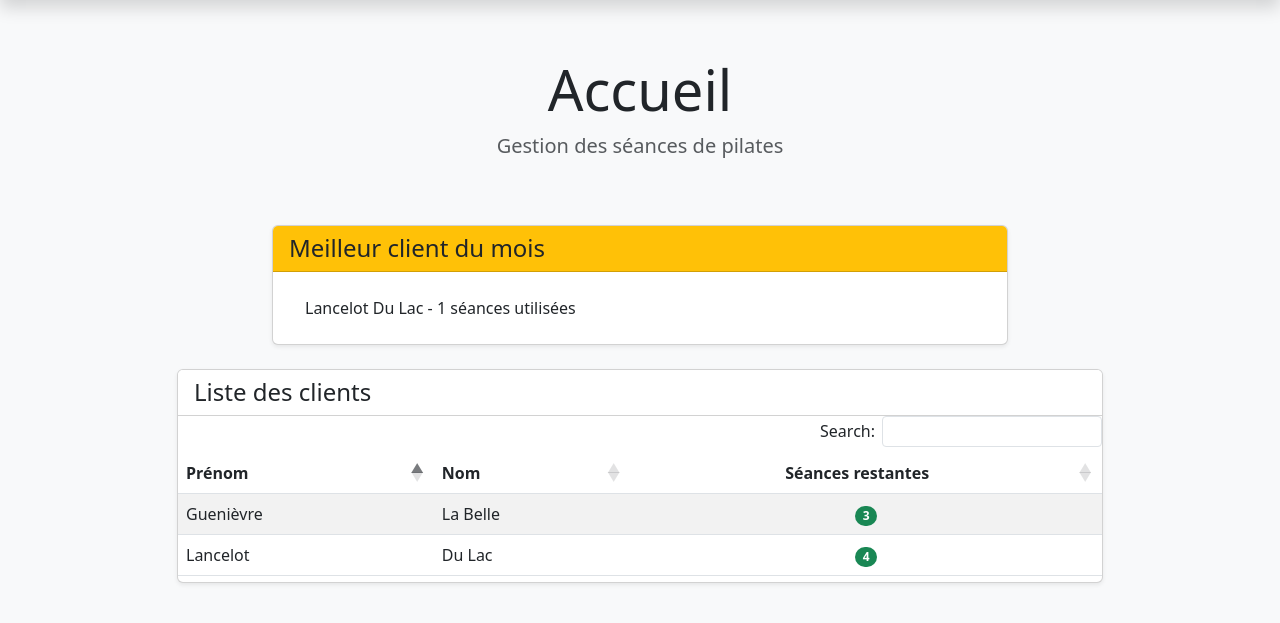
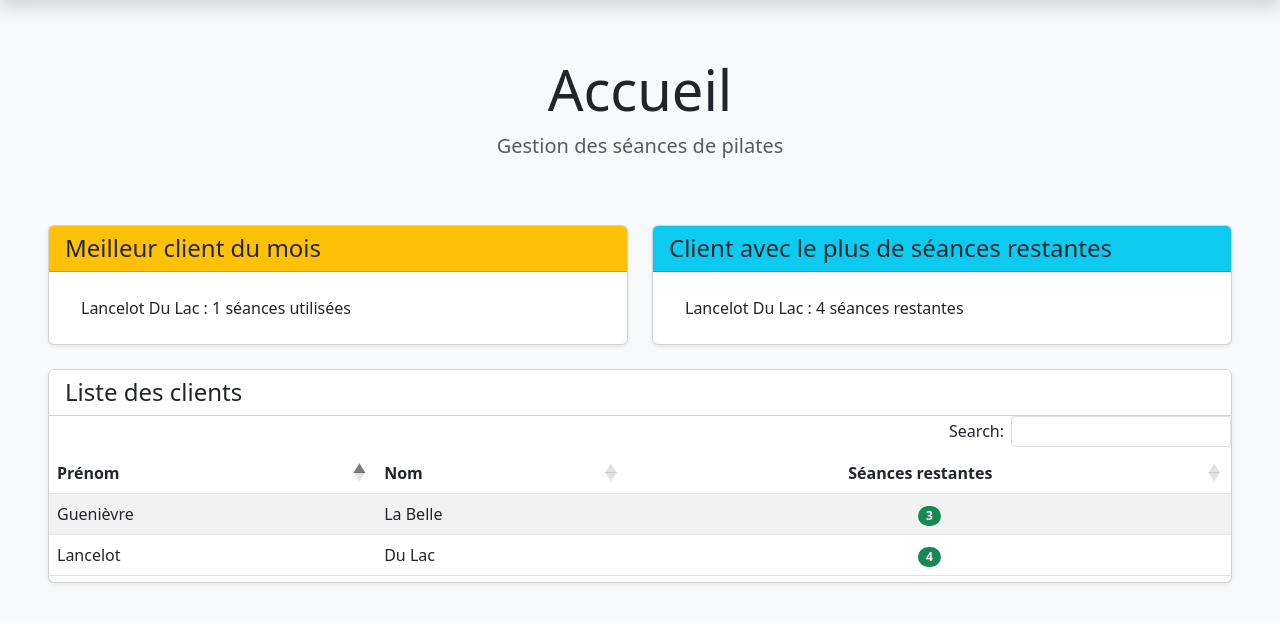
Before and after one commit to LancelotD-215/Projet_pilate_maman, a Flask app: page / in a window 1280 px wide. Shown: the part 56-679 px from the top of the page. Run offline with Flask 3, Linux system fonts and the light colour scheme; data comes from the database, SQL or seed files in the repository; both versions use the stored data as it was after the commit; some libraries are stand-ins or nearby versions.

Commit message:
style: modification du style général

```diff
--- a/app.py
+++ b/app.py
@@ -2,7 +2,7 @@
 """
 author: @lancelot
 name : app.py
-description :
+description : code principal de l'application Flask pour la gestion des clients de Pilates
 date : 2026/01/20
 """
 
@@ -10,51 +10,10 @@ date : 2026/01/20
 import sqlite3
 from flask import Flask, render_template, request, redirect, url_for
 from datetime import datetime
+from app_lib import get_db_connection, get_best_clients, get_client_most_remaining
 
 # création de l'application Flask
 app = Flask(__name__) # création du site web
-
-def get_db_connection():
-    """
-    Fonction de connexion à la base de données.
-    Appelée à chaque requête pour lire ou écrire des données.
-    Args:
-        None
-    Returns:
-        sqlite3.Connection: lien de connexion à la base de données.
-    """
-    # connection à la base de données
-    connection = sqlite3.connect('database_clients.db')
-
-    # pour accéder aux colonnes par nom et non par index
-    connection.row_factory = sqlite3.Row
-    return connection
-
-def get_best_clients(since_date):
-    """
-    Fonction pour récupérer le meilleur client depuis une date donnée. (celui qui a utilisé le plus de séances)
-    Args:
-        since_date (str): date au format 'YYYY-MM-DD' pour filtrer les actions.
-    Returns:
-        list: liste des clients avec le nombre de séances utilisées.
-    """
-    connection = get_db_connection()
-
-    actual_date = datetime.now().strftime('%Y-%m-%d') # date actuelle au format 'YYYY-MM-DD'
-    query = """
-        SELECT c.prenom, c.nom, COUNT(h.id) AS seances_utilisees
-        FROM historique_seances h
-        JOIN clients c ON h.client_id = c.id
-        WHERE h.action = 'CHECK-IN'
-        AND DATE(h.date_heure) BETWEEN ? AND ?
-        GROUP BY c.id
-        ORDER BY seances_utilisees DESC
-        LIMIT 1;
-    """
-
-    result = connection.execute(query, (since_date, actual_date)).fetchall()
-    connection.close()
-    return result
 
 
 
@@ -76,15 +35,17 @@ def index():
     clients = connection.execute('SELECT * FROM clients').fetchall()
 
     # ajout du meilleur client du mois
-    acutal_date = datetime.now().strftime('%Y-%m-%d')
-    first_day_of_month = acutal_date[:8] + '01' # premier jour du mois courant
+    actual_date = datetime.now().strftime('%Y-%m-%d')
+    first_day_of_month = actual_date[:8] + '01' # premier jour du mois courant
     best_clients = get_best_clients(first_day_of_month) # du mois courant
+    #best_clients_all_time = get_best_clients('2000-01-01') # depuis le début
+    client_most_remaining = get_client_most_remaining()
 
     # fermeture de la connexion à la base de données
     connection.close()
 
     # envoi des données à la page HTML index.html
-    return render_template('index.html', clients=clients, best_clients=best_clients)
+    return render_template('index.html', clients=clients, best_clients=best_clients, client_most_remaining=client_most_remaining)
 
 
 @app.route('/presence', methods=['GET', 'POST']) # pour accepter les requêtes GET et POST
--- a/app_lib.py
+++ b/app_lib.py
@@ -0,0 +1,80 @@
+# -*- coding: utf-8 -*-
+"""
+author: @lancelot
+name :  app_lib.py
+description : bibliothèque de fonctions pour l'application Flask de gestion des clients de Pilates
+date : 2026/01/21
+"""
+
+
+# imports des modules
+import sqlite3
+from datetime import datetime
+
+
+# création des fonctions utilitaires
+def get_db_connection():
+    """
+    Fonction de connexion à la base de données.
+    Appelée à chaque requête pour lire ou écrire des données.
+    Args:
+        None
+    Returns:
+        sqlite3.Connection: lien de connexion à la base de données.
+    """
+    # connection à la base de données
+    connection = sqlite3.connect('database_clients.db')
+
+    # pour accéder aux colonnes par nom et non par index
+    connection.row_factory = sqlite3.Row
+    return connection
+
+
+
+def get_best_clients(since_date):
+    """
+    Fonction pour récupérer le meilleur client depuis une date donnée. (celui qui a utilisé le plus de séances)
+    Args:
+        since_date (str): date au format 'YYYY-MM-DD' pour filtrer les actions.
+    Returns:
+        list: liste des clients avec le nombre de séances utilisées.
+    """
+    connection = get_db_connection()
+
+    actual_date = datetime.now().strftime('%Y-%m-%d') # date actuelle au format 'YYYY-MM-DD'
+    query = """
+        SELECT c.prenom, c.nom, COUNT(h.id) AS seances_utilisees
+        FROM historique_seances h
+        JOIN clients c ON h.client_id = c.id
+        WHERE h.action = 'CHECK-IN'
+        AND DATE(h.date_heure) BETWEEN ? AND ?
+        GROUP BY c.id
+        ORDER BY seances_utilisees DESC
+        LIMIT 1;
+    """
+
+    result = connection.execute(query, (since_date, actual_date)).fetchone()
+    connection.close()
+    return result
+
+
+def get_client_most_remaining():
+    """
+    Fonction pour récupérer le client avec le plus de séances restantes.
+    Args:
+        None
+    Returns:
+        sqlite3.Row: ligne contenant les informations du client.
+    """
+    connection = get_db_connection()
+
+    query = """
+        SELECT prenom, nom, seances_restantes
+        FROM clients
+        ORDER BY seances_restantes DESC
+        LIMIT 1;
+    """
+
+    result = connection.execute(query).fetchone()
+    connection.close()
+    return result
--- a/init_bdd.py
+++ b/init_bdd.py
@@ -26,6 +26,10 @@ curseur = connection.cursor() # création d'un curseur (stylo pour écrire) pour
 # création d'utilisateurs test
 curseur.execute("INSERT INTO clients (prenom, nom, seances_restantes) VALUES (?, ?, ?)", ('Lancelot', 'Du Lac', 5)) # ? remplacés par tuple (pour contrer les injections SQL)
 curseur.execute("INSERT INTO clients (prenom, nom, seances_restantes) VALUES (?, ?, ?)", ('Guenièvre', 'La Belle', 3))
+# utilisation d'une séance test
+curseur.execute("INSERT INTO historique_seances (client_id, action, nombre) VALUES (?, ?, ?)", (1, 'CHECK-IN', 1))
+curseur.execute("UPDATE clients SET seances_restantes = seances_restantes - 1 WHERE id = ?", (1,))
+
 print("Utilisateurs test insérés avec succès.")
 
 # validation des changements
--- a/templates/index.html
+++ b/templates/index.html
@@ -5,20 +5,45 @@
     <h1 class="display-4">Accueil</h1> <!-- Titre principal, display-4 pour une grande taille de texte -->
     <p class="lead text-muted">Gestion des séances de pilates</p> <!-- Texte secondaire, lead pour un texte plus grand, text-muted pour une couleur grise -->
 </div>
+
 {% if best_clients %} <!-- Si la variable best_clients existe et n'est pas vide -->
-<div class="row justify-content-center mb-4"> <!-- Ligne Bootstrap pour aligner les colonnes au centre, marge basse de 4 -->
-    <div class="col-md-8"> <!-- Colonne de taille moyenne (8/12), md pour medium sur les écrans moyens -->
+<div class="row mb-4"> <!-- Ligne Bootstrap pour aligner les colonnes, marge basse de 4 -->
+    <div class="col-lg-6 col-md-12"> <!-- Colonne de 6/12 sur grands écrans, pleine largeur sur moyens -->
         <div class="card shadow-sm"> <!-- Carte Bootstrap (zone encadrée), et ombre légère (sm pour small) -->
             <div class="card-header bg-warning text-dark"> <!-- En-tête de la carte avec fond jaune et texte noir -->
                 <h4 class="mb-0">Meilleur client du mois</h4>
             </div>
             <div class="card-body">
                 <ul class="list-group list-group-flush"> <!-- Liste Bootstrap sans bordures entre les éléments -->
-                    {% for client in best_clients %} <!-- Boucle sur la liste des meilleurs clients passée depuis le backend -->
+                    {% if best_clients %} <!-- Si un client a été trouvé -->
                     <li class="list-group-item">
-                        {{ client['prenom'] }} {{ client['nom'] }} - {{ client['seances_utilisees'] }} séances utilisées
+                        {{ best_clients['prenom'] }} {{ best_clients['nom'] }} : {{ best_clients['seances_utilisees'] }} séances utilisées
                     </li>
-                    {% endfor %}
+                    {% else %}
+                    <li class="list-group-item">
+                        Aucun client trouvé pour ce mois
+                    </li>
+                    {% endif %}
+                </ul>
+            </div>
+        </div>
+    </div>
+    <div class="col-lg-6 col-md-12"> <!-- Colonne de 6/12 sur grands écrans, pleine largeur sur moyens -->
+        <div class="card shadow-sm"> <!-- Carte Bootstrap (zone encadrée), et ombre légère (sm pour small) -->
+            <div class="card-header bg-info text-dark"> <!-- En-tête de la carte avec fond jaune et texte noir -->
+                <h4 class="mb-0">Client avec le plus de séances restantes</h4>
+            </div>
+            <div class="card-body">
+                <ul class="list-group list-group-flush"> <!-- Liste Bootstrap sans bordures entre les éléments -->
+                    {% if client_most_remaining %} <!-- Si un client a été trouvé -->
+                    <li class="list-group-item">
+                        {{ client_most_remaining['prenom'] }} {{ client_most_remaining['nom'] }} : {{ client_most_remaining['seances_restantes'] }} séances restantes
+                    </li>
+                    {% else %}
+                    <li class="list-group-item">
+                        Aucun client trouvé
+                    </li>
+                    {% endif %}
                 </ul>
             </div>
         </div>
@@ -28,7 +53,7 @@
 {% endif %} <!-- Fin de la condition sur best_clients -->
 
 <div class="row justify-content-center"> <!-- Ligne Bootstrap pour aligner les colonnes au centre -->
-    <div class="col-md-10"> <!-- Colonne de taille moyenne (8/12), md pour medium sur les écrans moyens -->
+    <div class="col-md-12"> <!-- Colonne de taille moyenne (8/12), md pour medium sur les écrans moyens -->
         <div class="card shadow-sm"> <!-- Carte Bootstrap (zone encadrée), et ombre légère (sm pour small) -->
             <div class="card-header bg-white"> <!-- En-tête de la carte avec fond blanc -->
                 <h4 class="mb-0">Liste des clients</h4>
--- a/templates/layout.html
+++ b/templates/layout.html
@@ -19,7 +19,7 @@
 
     </nav>
 
-    <div class="container">
+    <div class="container-fluid px-5">
         {% block content %}{% endblock %} <!-- Bloc de contenu qui sera remplacé par le contenu spécifique de chaque page -->
     </div>
 
```
Also changed, not shown: database_clients.db.
